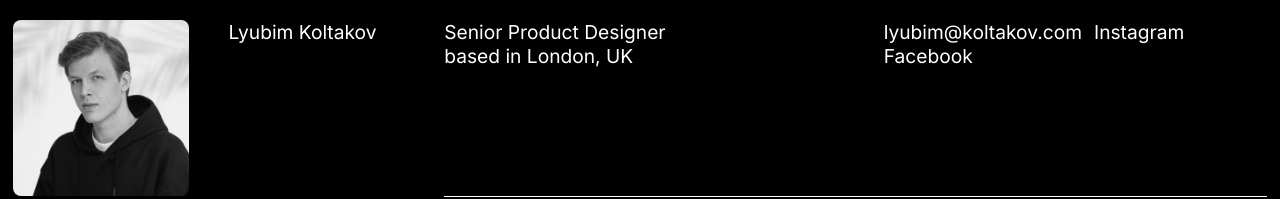
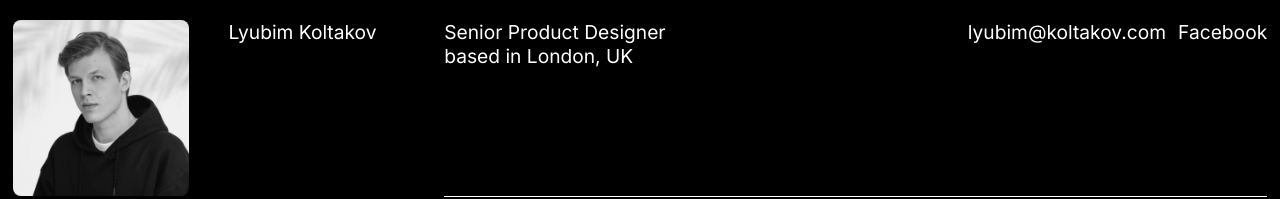
Before and after one commit to lyubim/lyubim.github.io, a plain HTML site: page index.html in a window 1280 px wide. Shown: the top 199 px of the page. Drawn offline with Linux system fonts and the light colour scheme.

Commit message:
Remove Instagram link from contacts
Co-Authored-By: Claude Fable 5.2 <noreply@anthropic.com>
Claude-Session: https://claude.ai/code/session_01V5mvFtrL4545mMTSzroEJ6

```diff
--- a/index.html
+++ b/index.html
@@ -305,7 +305,6 @@
         <p class="role">Senior&nbsp;Product Designer<br>based in London, UK</p>
         <ul class="contacts">
             <li class="email"><a rel="nofollow" href="mailto:lyubim@koltakov.com">lyubim@koltakov.com</a></li>
-            <li><a href="https://www.instagram.com/llyubim/">Instagram</a></li>
             <li><a href="https://www.facebook.com/llyubim/">Facebook</a></li>
         </ul>
     </header>
```
